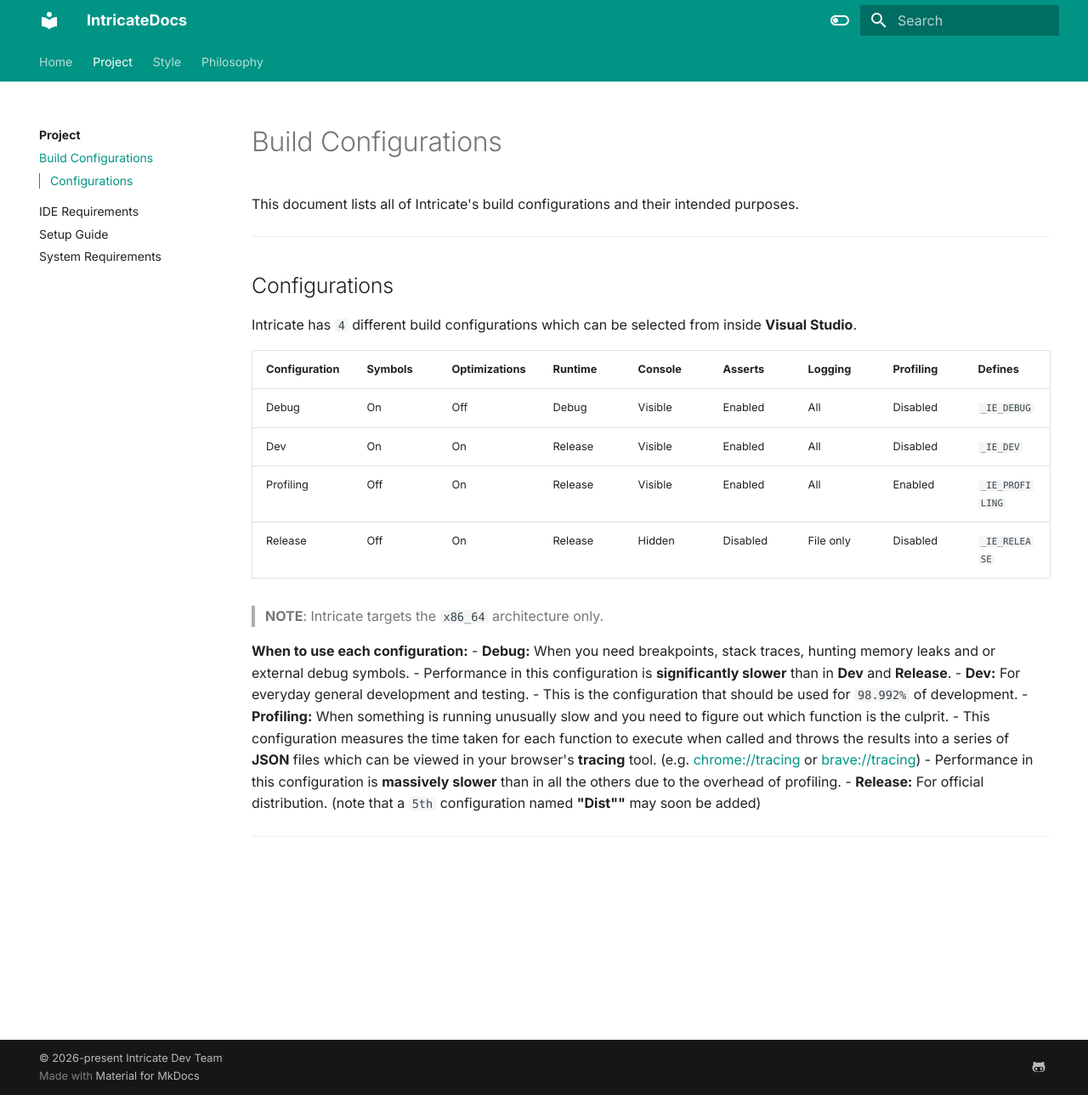
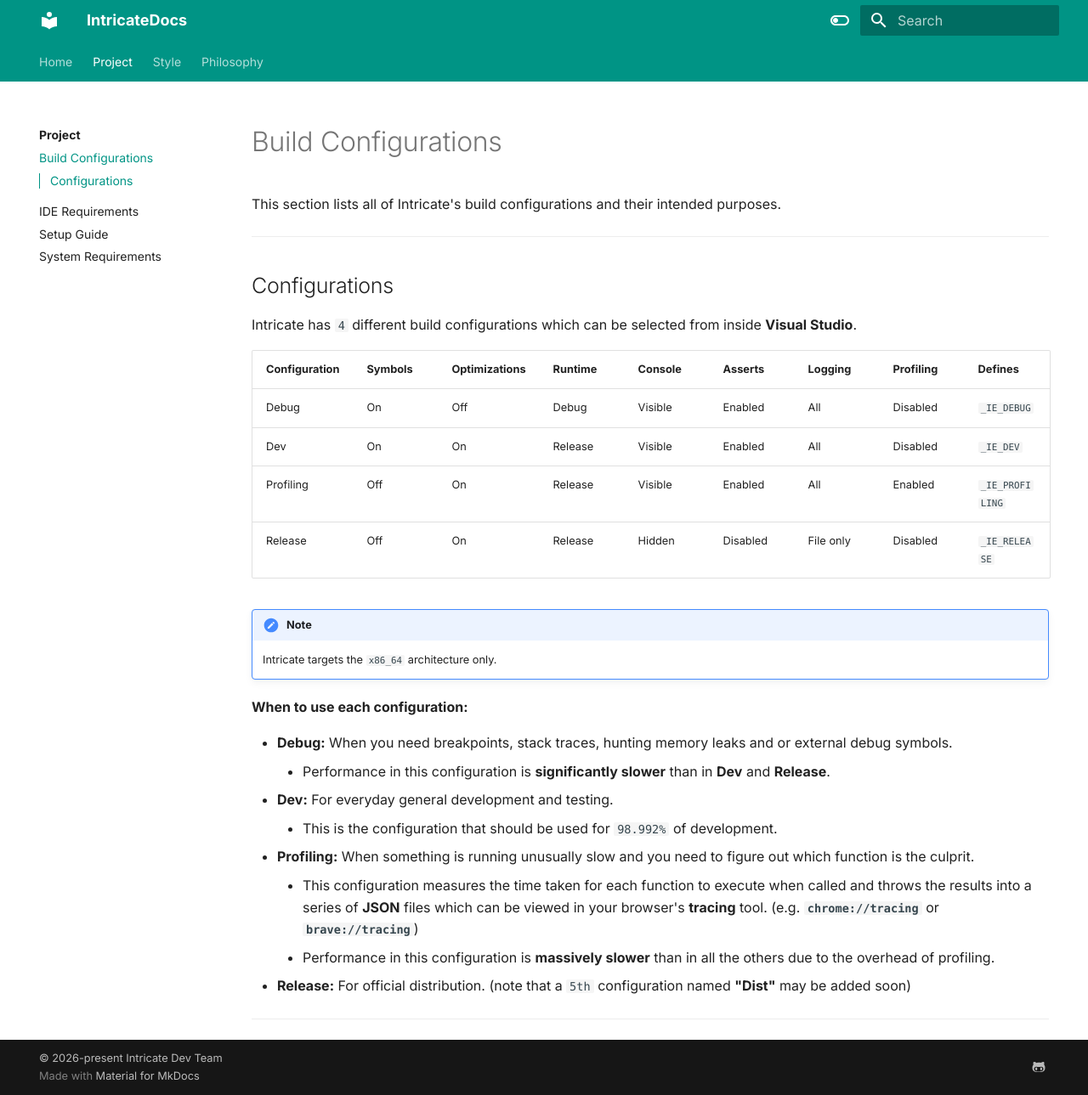
Before and after one commit to Intricate-Dev-Team/IntricateEngineDocs, an MkDocs documentation site: the page built from docs/project/build-configurations.md, in a window 1280 px wide and 1289 px high. Shown: the whole window at 85% size. Built offline with MkDocs 1.6.1 and Material for MkDocs 9.7.7, drawn with Linux system fonts in a browser that asks for light colours; some web fonts are replaced; some of the changed lines change nothing that is shown.

Commit message:
Fix build-configurations.md

```diff
--- a/docs/project/build-configurations.md
+++ b/docs/project/build-configurations.md
@@ -1,6 +1,6 @@
 # Build Configurations
 
-This document lists all of Intricate's build configurations and their intended purposes.
+This section lists all of Intricate's build configurations and their intended purposes.
 
 ---
 
@@ -15,16 +15,18 @@ Intricate has `4` different build configurations which can be selected from insi
 | Profiling     | Off     | On            | Release | Visible | Enabled  | All       | Enabled   | `_IE_PROFILING` |
 | Release       | Off     | On            | Release | Hidden  | Disabled | File only | Disabled  | `_IE_RELEASE`   |
 
-> **NOTE**: Intricate targets the `x86_64` architecture only.
+!!! note
+    Intricate targets the `x86_64` architecture only.
 
 **When to use each configuration:**
+
 - **Debug:** When you need breakpoints, stack traces, hunting memory leaks and or external debug symbols.
     - Performance in this configuration is **significantly slower** than in **Dev** and **Release**.
 - **Dev:** For everyday general development and testing.
     - This is the configuration that should be used for `98.992%` of development.
 - **Profiling:** When something is running unusually slow and you need to figure out which function is the culprit.
-    - This configuration measures the time taken for each function to execute when called and throws the results into a series of **JSON** files which can be viewed in your browser's **tracing** tool. (e.g. <chrome://tracing> or <brave://tracing>)
+    - This configuration measures the time taken for each function to execute when called and throws the results into a series of **JSON** files which can be viewed in your browser's **tracing** tool. (e.g. **`chrome://tracing`** or **`brave://tracing`**)
     - Performance in this configuration is **massively slower** than in all the others due to the overhead of profiling.
-- **Release:** For official distribution. (note that a `5th` configuration named **"Dist""** may soon be added)
+- **Release:** For official distribution. (note that a `5th` configuration named **"Dist"** may be added soon)
 
 ---
```
